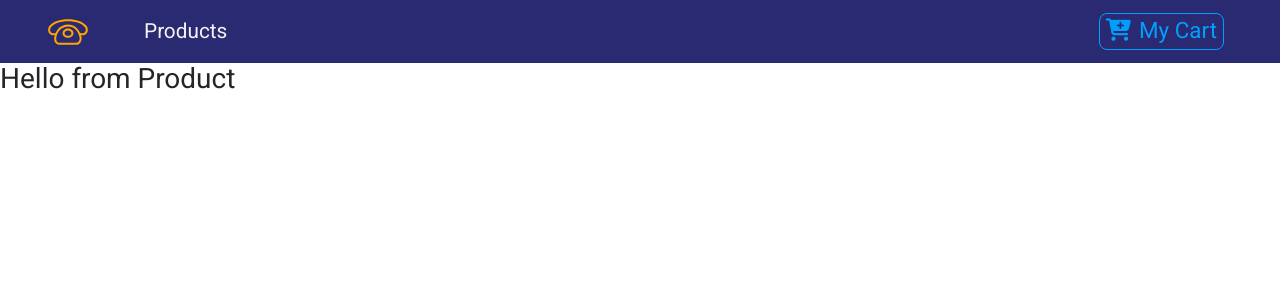
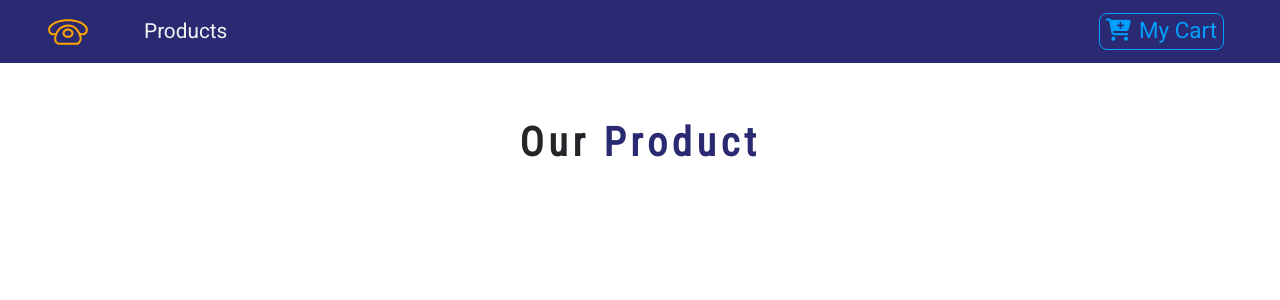
Before and after one commit to rupesh40/React-Project, a React (Create React App) app in the folder EcommerceProject/react-project/: page / in a window 1280 px wide. Shown: the top 300 px of the page. Built offline with nearby package versions, Linux system fonts and the light colour scheme.

Commit message:
updated the components as per task 2

```diff
--- a/EcommerceProject/react-project/src/components/ProductList.js
+++ b/EcommerceProject/react-project/src/components/ProductList.js
@@ -1,12 +1,24 @@
 import React, { Component } from "react";
 import Product from "./Product";
+import Title from "./Title";
+import {storeProducts} from "../data"
 
 export default class ProductList extends Component {
+  state= {
+    products:storeProducts
+  }
   render() {
     return (
-      <div>
-        <Product />
-      </div>
+      <React.Fragment>
+        <div className ="py-5">
+ <            div className = "container">
+                  <Title name="our" title="product"/>
+                  <div className ="row">
+
+                  </div>
+            </div>
+        </div>
+      </React.Fragment>
     );
   }
 }
--- /dev/null
+++ b/EcommerceProject/react-project/src/components/Title.js
@@ -0,0 +1,16 @@
+
+import React from 'react'
+
+export default function Title({name,title}) {
+    return (
+        <div className="row">
+            <div className=" col-10 mx-auto my-2 text-center text-title">
+
+                <h1 className ="text-capitalize font-weight-bold">
+                    {name} <strong className="text-blue"> {title}
+                    </strong>
+                </h1>
+            </div>
+        </div>
+    )
+}
--- /dev/null
+++ b/EcommerceProject/react-project/src/context.js
@@ -0,0 +1,37 @@
+import React, { Component } from 'react'
+import{storeProducts,detailProduct} from './data'
+
+const ProductContext = React.createContext();
+//provider
+//consumer
+
+
+ class ProductProvider extends Component {
+     state={
+         products:storeProducts,
+         detailProduct:detailProduct
+     }
+     handleDetail =() =>{
+         console.log("hello from detail")
+     }
+     addToCart =() =>{
+        console.log("hello from addToCart")
+     }
+
+    render() {
+        return (
+        //    <ProductContext.Provider value="hello from context">
+        <ProductContext.Provider value={{
+                ...this.state,
+                handleDetail:this.handleDetail,
+                addToCart:this.addToCart
+        }}>
+           {this.props.children}
+           </ProductContext.Provider>
+            )
+    }
+}
+
+const ProductConsumer =ProductContext.Consumer;
+
+export {ProductProvider,ProductConsumer};
--- a/EcommerceProject/react-project/src/index.js
+++ b/EcommerceProject/react-project/src/index.js
@@ -4,13 +4,14 @@
 import App from "./App";
 import { BrowserRouter as Router } from "react-router-dom";
 import * as serviceWorker from "./serviceWorker";
+import {ProductProvider} from "./context";
 
 ReactDOM.render(
-  <React.StrictMode>
+  <ProductProvider>
     <Router>
       <App />
     </Router>
-  </React.StrictMode>,
+  </ProductProvider>,
   document.getElementById("root")
 );
 
```
